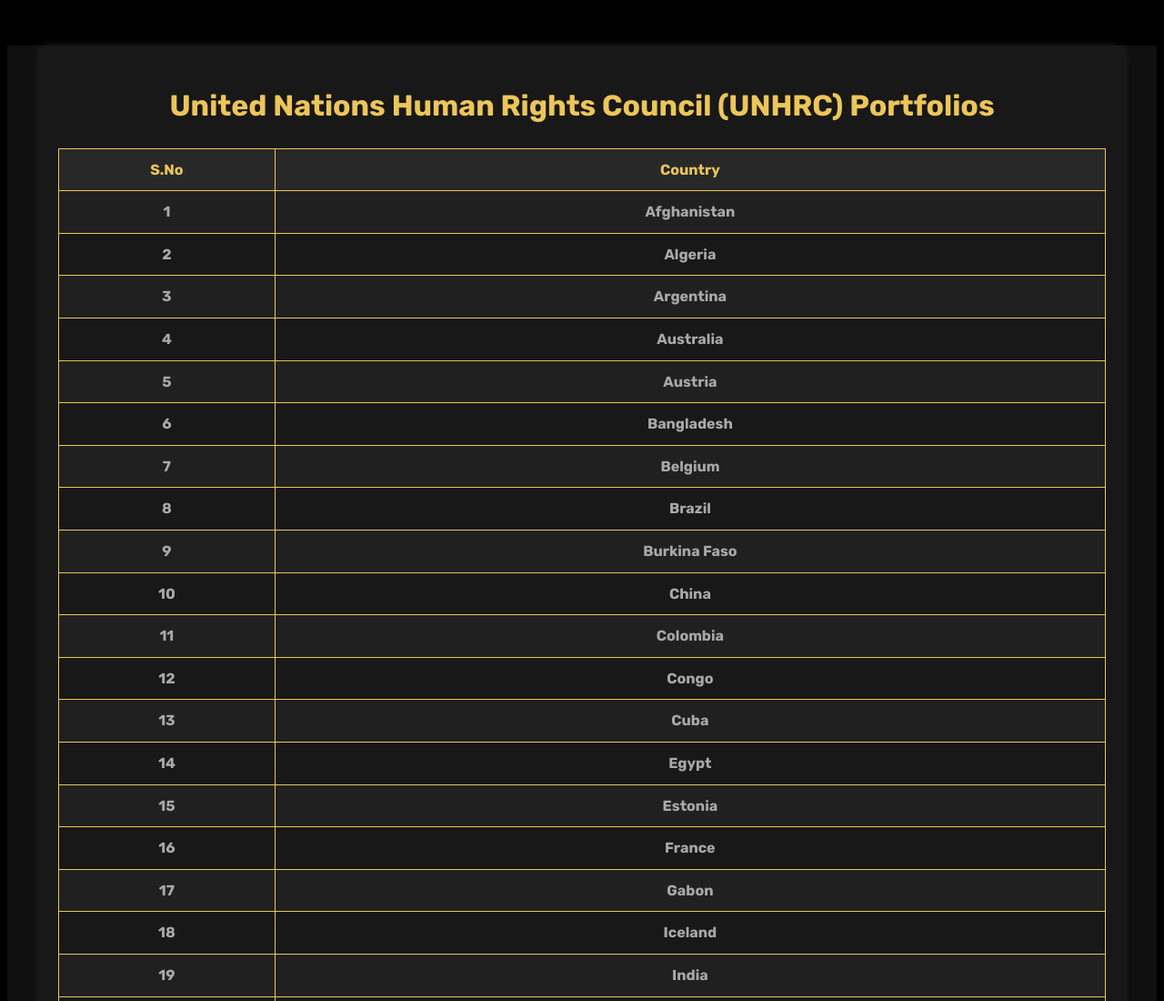
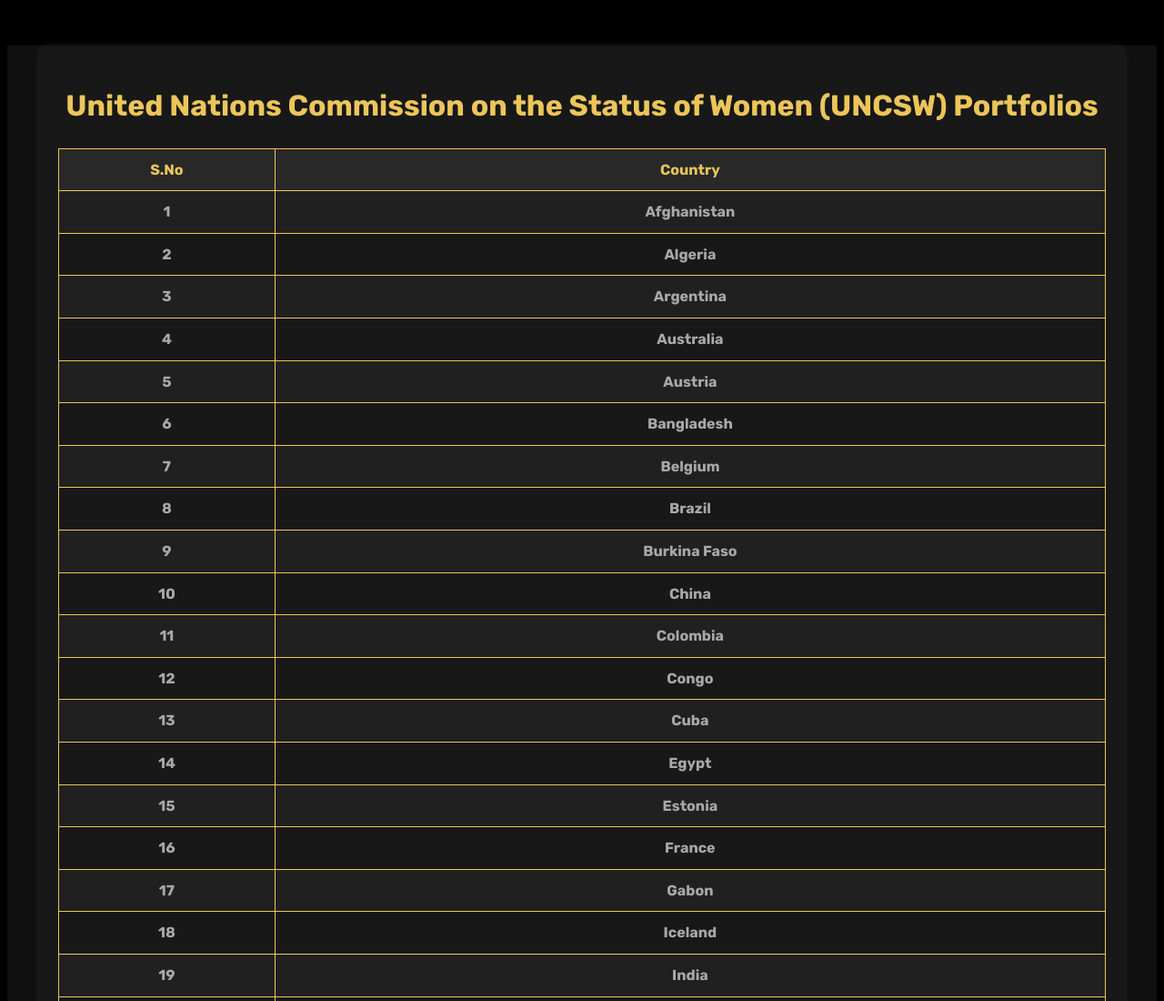
Before and after one commit to Aditya90451/gdmun25, a plain HTML site: page uncsw.html in a window 1280 px wide. Shown: the top 1100 px of the page at 91% size. Drawn offline with Linux system fonts and the light colour scheme.

Commit message:
uncsw.htmla

```diff
--- a/uncsw.html
+++ b/uncsw.html
@@ -3,7 +3,7 @@
 <head>
     <meta charset="UTF-8">
     <meta name="viewport" content="width=device-width, initial-scale=1.0">
-    <title>GDMUN'25 - UNHRC</title>
+    <title>GDMUN'25 - UNCSW</title>
     <link rel="stylesheet" href="style.css">
     <link rel="icon" type="png" href="logo.png">
     <link href="https://fonts.googleapis.com/css2?family=Rubik:wght@400;700&display=swap" rel="stylesheet">
@@ -49,7 +49,7 @@
 </head>
 <body>
     <div class="container">
-        <h1>United Nations Human Rights Council (UNHRC) Portfolios</h1>
+        <h1>United Nations Commission on the Status of Women (UNCSW) Portfolios</h1>
         <table>
             <tr>
                 <th>S.No</th>
```
